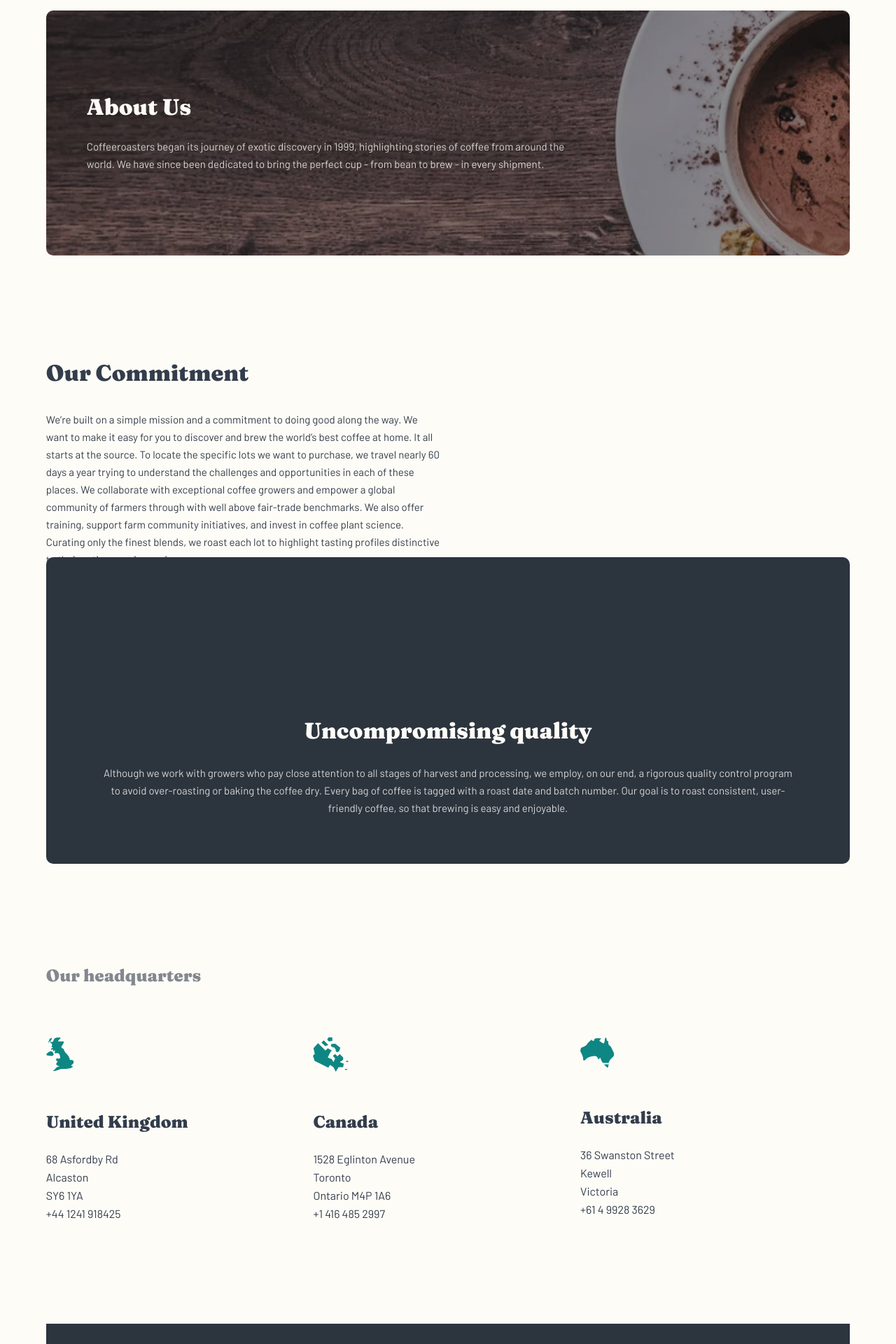
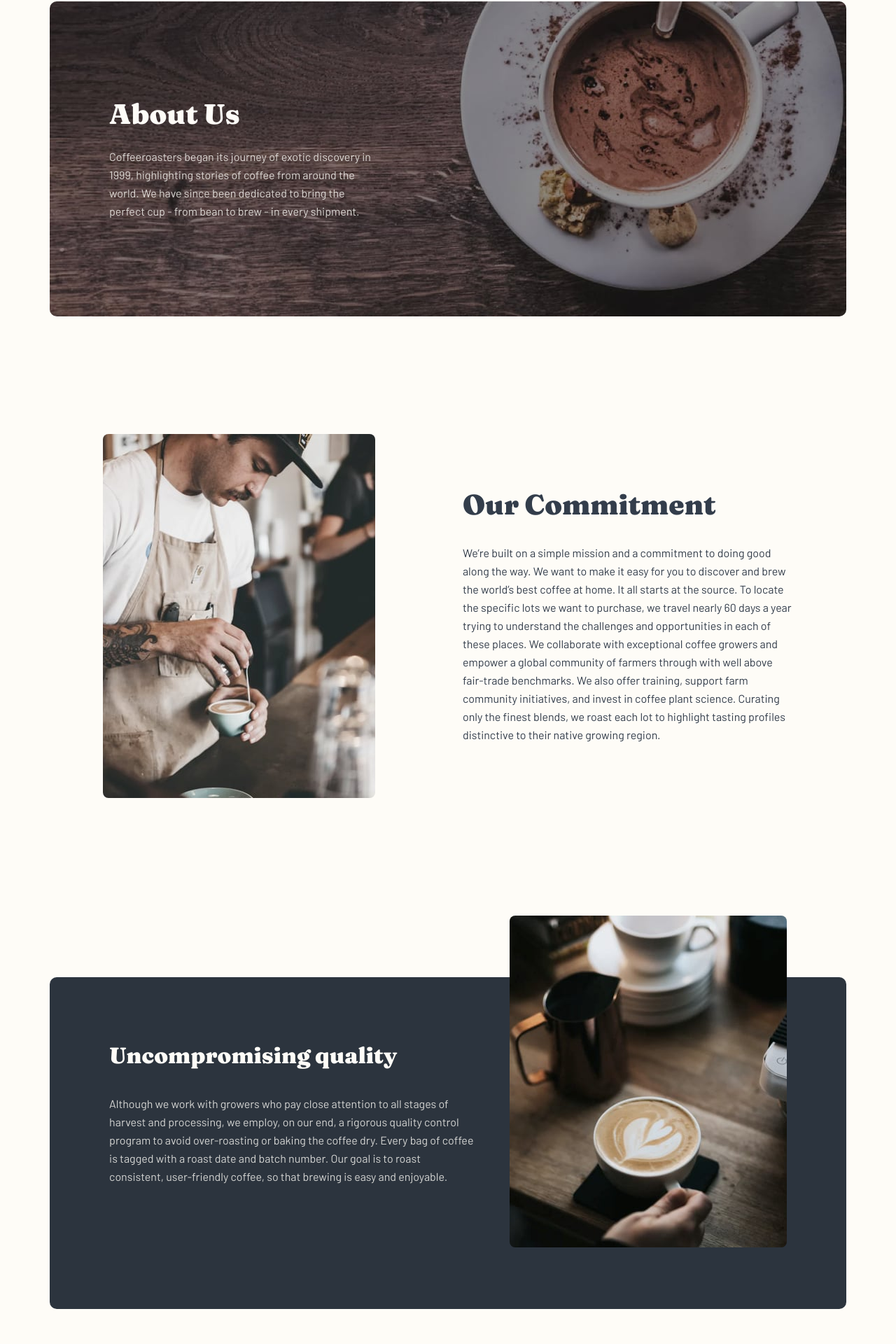
Before and after one commit to stephjoseph/coffeeroasters-subscription-site, a Next.js app: page /about in a window 1280 px wide. Shown: the part 110-2030 px from the top of the page at 70% size. Built offline with nearby package versions, Linux system fonts and the light colour scheme.

Commit message:
finish about desktop view

```diff
--- a/components/about/Header.js
+++ b/components/about/Header.js
@@ -1,11 +1,11 @@
 const Header = () => {
   return (
-    <header className='mb-[7.5rem] flex w-[87.2%] flex-col items-center gap-10 rounded-[10px] px-6 pt-[6.938rem] pb-[5.438rem] text-center md:mt-[0.813rem] md:mb-[9rem] md:w-[89.71%] md:items-start md:py-[7.375rem] md:px-[3.625rem] md:text-left'>
-      <div className='flex flex-col items-center gap-6 md:w-[69.45%] md:items-start'>
-        <h1 className='font-h1 text-[1.75rem] leading-[1.75rem] text-light-cream md:text-[2rem] md:leading-[2.5rem] '>
+    <header className='mb-[7.5rem] flex w-[87.2%] flex-col items-center gap-10 rounded-[10px] px-6 pt-[6.938rem] pb-[5.438rem] text-center md:mt-[0.813rem] md:mb-[9rem] md:w-[89.71%] md:items-start md:py-[7.375rem] md:px-[3.625rem] md:text-left xl:mb-[10.5rem] xl:mt-0 xl:w-[88.89%] xl:py-[8.563rem] xl:px-[5.313rem]'>
+      <div className='flex flex-col items-center gap-6 md:w-[69.45%] md:items-start xl:w-[40.09%]'>
+        <h1 className='font-h1 text-[1.75rem] leading-[1.75rem] text-light-cream md:text-[2rem] md:leading-[2.5rem] xl:text-[2.5rem] xl:leading-[3rem] '>
           About Us
         </h1>
-        <p className='font-body text-[0.938rem] leading-[1.563rem] text-light-cream/80'>
+        <p className='font-body xl:font-body text-[0.938rem] leading-[1.563rem] text-light-cream/80'>
           Coffeeroasters began its journey of exotic discovery in 1999,
           highlighting stories of coffee from around the world. We have since
           been dedicated to bring the perfect cup - from bean to brew - in every
--- a/components/about/Main.js
+++ b/components/about/Main.js
@@ -4,7 +4,7 @@ import Quality from './main/Quality';
 
 const Main = () => {
   return (
-    <main className='mb-[7.5rem] flex w-full flex-col items-center gap-[7.5rem] md:mb-[9rem] md:gap-[9rem]'>
+    <main className='mb-[7.5rem] flex w-full flex-col items-center gap-[7.5rem] md:mb-[9rem] md:gap-[9rem] xl:mb-[10.5rem] xl:gap-[10.5rem]'>
       <Commitment />
       <Quality />
       <Headquarters />
--- a/components/about/main/Commitment.js
+++ b/components/about/main/Commitment.js
@@ -2,7 +2,7 @@ import Image from 'next/image';
 
 const Commitment = () => {
   return (
-    <section className='flex w-[87.2%] flex-col items-center gap-12 md:w-[89.71%] md:flex-row md:gap-[4.313rem]'>
+    <section className='flex w-[87.2%] flex-col items-center gap-12 md:w-[89.71%] md:flex-row md:gap-[4.313rem] xl:w-[77.08%] xl:gap-[7.813rem]'>
       <div className='relative h-[25rem] w-full overflow-hidden rounded-lg md:hidden'>
         <Image
           layout='fill'
@@ -21,11 +21,20 @@ const Commitment = () => {
           src='/assets/about/tablet/image-commitment.jpg'
         />
       </div>
-      <div className='flex flex-col items-center gap-[1.875rem] text-center md:w-[49.20%] md:items-start md:text-left'>
-        <h2 className='font-h2 text-[2rem] leading-[3rem] text-dark-grey-blue'>
+      <div className='relative hidden h-[32.5rem] w-[40.09%] overflow-hidden rounded-lg md:block xl:block'>
+        <Image
+          layout='fill'
+          objectFit='cover'
+          objectPosition='top center'
+          alt='barista doing latte art'
+          src='/assets/about/desktop/image-commitment.jpg'
+        />
+      </div>
+      <div className='flex flex-col items-center gap-[1.875rem] text-center md:w-[49.20%] md:items-start md:text-left xl:w-[48.65%] xl:gap-8'>
+        <h2 className='font-h2 xl:font-h2 text-[2rem] leading-[3rem] text-dark-grey-blue'>
           Our Commitment
         </h2>
-        <p className='font-body text-[0.938rem] leading-[1.563rem] text-dark-grey-blue'>
+        <p className='font-body xl:font-body text-[0.938rem] leading-[1.563rem] text-dark-grey-blue'>
           We’re built on a simple mission and a commitment to doing good along
           the way. We want to make it easy for you to discover and brew the
           world’s best coffee at home. It all starts at the source. To locate
--- a/components/about/main/Headquarters.js
+++ b/components/about/main/Headquarters.js
@@ -38,9 +38,9 @@ const locations = [
 
 const Headquarters = () => {
   return (
-    <section className='flex w-[87.2%] flex-col items-center gap-[4.5rem] md:w-[89.71%] md:items-start'>
+    <section className='flex w-[87.2%] flex-col items-center gap-[4.5rem] md:w-[89.71%] md:items-start xl:w-[72.57%]'>
       <h2 className='font-h2 text-2xl text-grey'>Our headquarters</h2>
-      <div className='flex w-full flex-col items-center gap-20 md:flex-row md:items-start md:gap-[0.625rem]'>
+      <div className='flex w-full flex-col items-center gap-20 md:flex-row md:items-start md:gap-[0.625rem] xl:gap-[5.938rem]'>
         {locations.map((location) => {
           return <Location key={location.country} {...location} />;
         })}
--- a/components/about/main/Location.js
+++ b/components/about/main/Location.js
@@ -12,7 +12,7 @@ const Location = ({
   imgHeight,
 }) => {
   return (
-    <div className='flex flex-col gap-12 text-center md:w-[32.36%] md:items-start md:text-left'>
+    <div className='flex flex-col gap-12 text-center md:w-[32.36%] md:items-start md:text-left xl:w-[27.27%] xl:gap-[2.625rem]'>
       <div>
         <Image
           width={imgWidth}
@@ -21,8 +21,8 @@ const Location = ({
           src={image}
         />
       </div>
-      <div className='flex flex-col items-center gap-[1.375rem] md:items-start'>
-        <h3 className='font-h3 text-[1.75rem] leading-9 text-dark-grey-blue md:text-[1.5rem]'>
+      <div className='flex flex-col items-center gap-[1.375rem] md:items-start xl:gap-6'>
+        <h3 className='font-h3 xl:font-h3 text-[1.75rem] leading-9 text-dark-grey-blue md:text-[1.5rem]'>
           {country}
         </h3>
         <div className='font-body text-dark-grey-blue'>
--- a/components/about/main/Quality.js
+++ b/components/about/main/Quality.js
@@ -2,7 +2,7 @@ import Image from 'next/image';
 
 const Quality = () => {
   return (
-    <section className='flex w-[87.2%] flex-col items-center md:w-[89.71%]'>
+    <section className='flex w-[87.2%] flex-col items-center md:w-[89.71%] xl:w-[88.89%] xl:items-start'>
       <div className='relative z-10 h-[9.75rem] w-[85.32%] overflow-hidden rounded-lg md:hidden'>
         <Image
           layout='fill'
@@ -21,11 +21,20 @@ const Quality = () => {
           src='/assets/about/tablet/image-quality.jpg'
         />
       </div>
-      <div className='-mt-[4.875rem] flex w-full flex-col items-center gap-6 rounded-[10px] bg-[#2C343E] px-6 pt-[8.875rem] pb-[3.813rem] text-center md:-mt-[10rem] md:px-[4.625rem] md:pb-[4.188rem] md:pt-[14rem]'>
-        <h2 className='font-h2 text-[1.75rem] leading-[1.75rem] text-light-cream md:text-[2rem] md:leading-[3rem]'>
+      <div className='relative z-10 hidden h-[29.625rem] w-[83.16%] overflow-hidden rounded-lg md:block xl:mr-[5.313rem] xl:ml-auto xl:block xl:w-[34.77%]'>
+        <Image
+          layout='fill'
+          objectFit='cover'
+          objectPosition='bottom center'
+          alt='cup of latte'
+          src='/assets/about/desktop/image-quality.jpg'
+        />
+      </div>
+      <div className='-mt-[4.875rem] flex w-full flex-col items-center gap-6 rounded-[10px] bg-[#2C343E] px-6 pt-[8.875rem] pb-[3.813rem] text-center md:-mt-[10rem] md:px-[4.625rem] md:pb-[4.188rem] md:pt-[14rem] xl:-mt-[24.125rem] xl:items-start xl:gap-8 xl:px-[5.313rem] xl:pb-[11rem] xl:pt-[5.5rem] xl:text-left'>
+        <h2 className='font-h2 xl: text-[1.75rem] leading-[1.75rem] text-light-cream md:text-[2rem] md:leading-[3rem] xl:w-[54%]'>
           Uncompromising quality
         </h2>
-        <p className='font-body text-[0.938rem] leading-[1.563rem] text-light-cream/80'>
+        <p className='font-body xl:font-body text-[0.938rem] leading-[1.563rem] text-light-cream/80 xl:w-[54%]'>
           Although we work with growers who pay close attention to all stages of
           harvest and processing, we employ, on our end, a rigorous quality
           control program to avoid over-roasting or baking the coffee dry. Every
--- a/styles/globals.css
+++ b/styles/globals.css
@@ -104,10 +104,16 @@
     }
   }
 
-  @media (min-width: 1440px) {
+  @media (min-width: 1280px) {
     #home header {
       background: url('/assets/home/desktop/image-hero-coffeepress.jpg')
         no-repeat bottom center;
+      background-size: cover;
+    }
+
+    #about header {
+      background: url('/assets/about/desktop/image-hero-whitecup.jpg') no-repeat
+        top center;
       background-size: cover;
     }
   }
```
